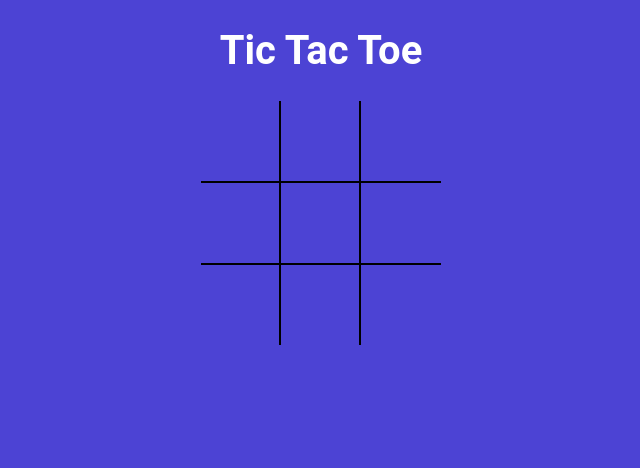
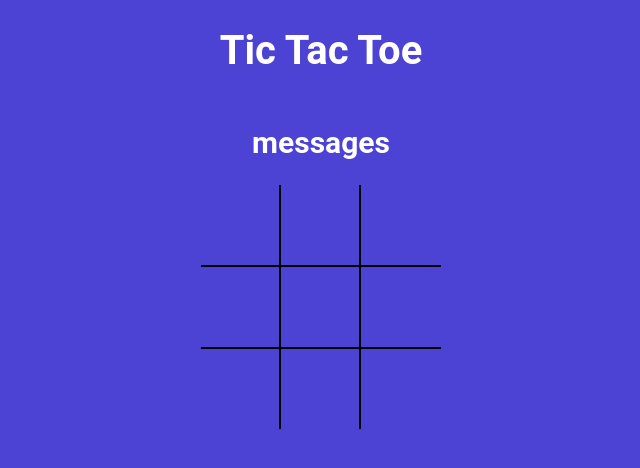
Before and after one commit to mdakibdargahi/tictactoe, a React (Vite) app: page / in a window 1280 px wide. Shown: the top 468 px of the page, without its empty margins (319-959 px from the left). Built offline with nearby package versions, Linux system fonts and the light colour scheme.

Commit message:
updated app.jsx

```diff
--- a/src/App.jsx
+++ b/src/App.jsx
@@ -6,6 +6,7 @@ const App = () => {
   return (
     <div className="app">
       <h1>Tic Tac Toe</h1>
+      <h2>messages</h2>
       <Board />
     </div>
   );
```
